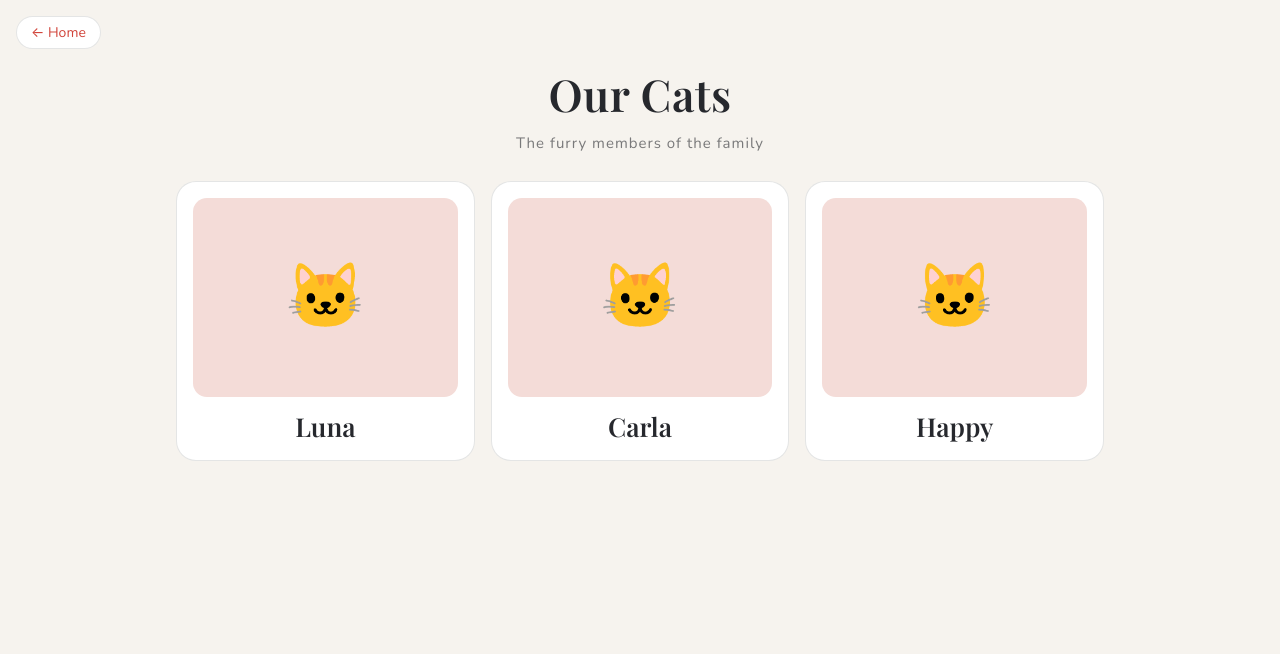
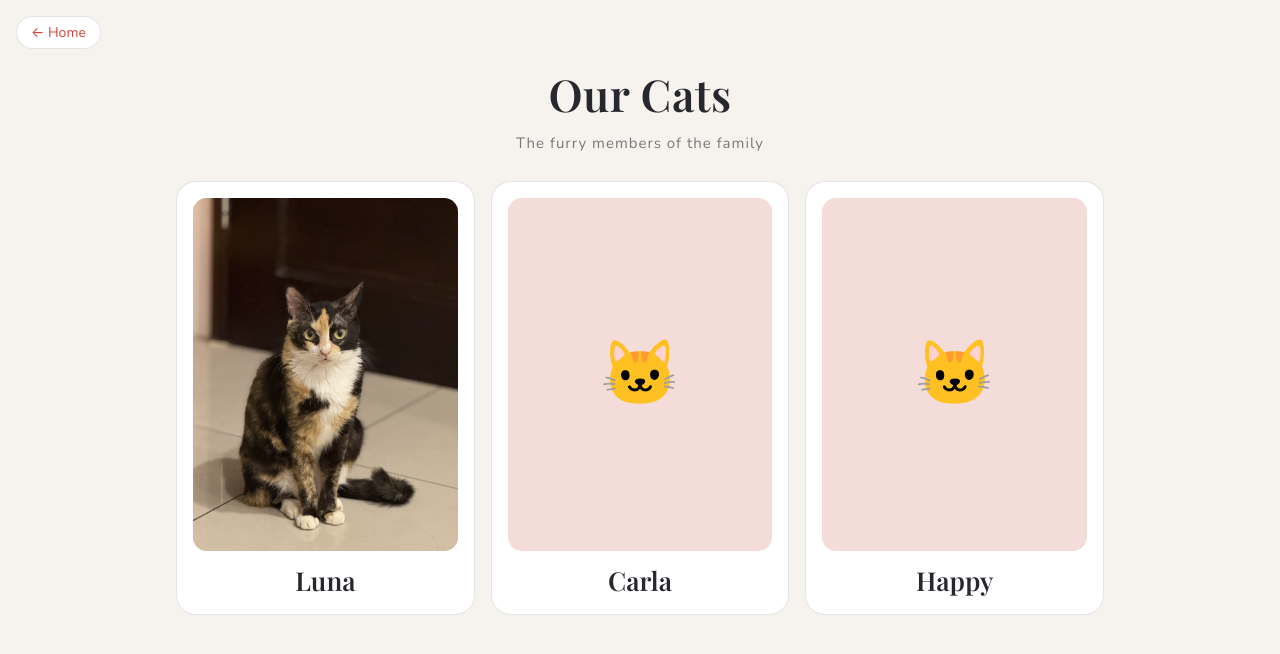
Before and after one commit to Urekzera/Maythan, a plain HTML site: page cats.html in a window 1280 px wide. Drawn offline with nearby package versions, Linux system fonts and the light colour scheme; a web font is replaced by a local one.

Commit message:
Add Luna's photo to the cats page

```diff
--- a/cats.html
+++ b/cats.html
@@ -7,7 +7,7 @@
   <link rel="preconnect" href="https://fonts.googleapis.com" />
   <link rel="preconnect" href="https://fonts.gstatic.com" crossorigin />
   <link href="https://fonts.googleapis.com/css2?family=Playfair+Display:ital,wght@0,600;1,500&family=Nunito:wght@400;600&display=swap" rel="stylesheet" />
-  <link rel="stylesheet" href="home.css?v=13" />
+  <link rel="stylesheet" href="home.css?v=14" />
 </head>
 <body>
 
@@ -23,7 +23,7 @@
          with <img class="cat-photo" src="photos/cats/luna.jpg" alt="Luna" /> -->
     <section class="cats">
       <article class="cat">
-        <div class="cat-photo">🐱</div>
+        <img class="cat-photo" src="photos/cats/luna.jpg?v=1" alt="Luna" />
         <h2 class="cat-name">Luna</h2>
       </article>
       <article class="cat">
--- a/home.css
+++ b/home.css
@@ -268,7 +268,7 @@ footer {
   align-items: center;
   justify-content: center;
   width: 100%;
-  aspect-ratio: 4 / 3;
+  aspect-ratio: 3 / 4;   /* tall, like phone photos */
   object-fit: cover;
   border-radius: 14px;
   background: var(--icon-bg);
```
Also changed, not shown: bucket.html (+1 -1 lines), food.html (+1 -1 lines), index.html (+1 -1 lines), photos/cats/luna.jpg (added).
